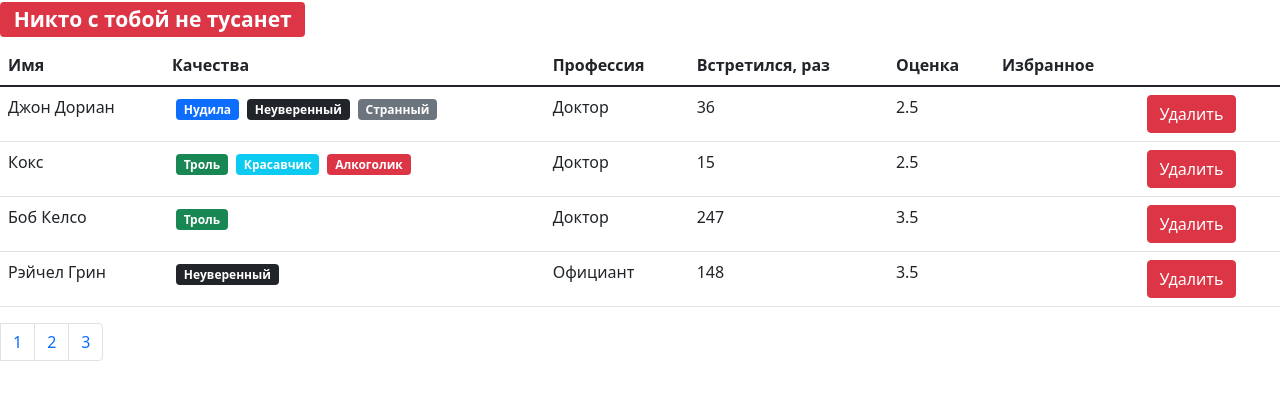
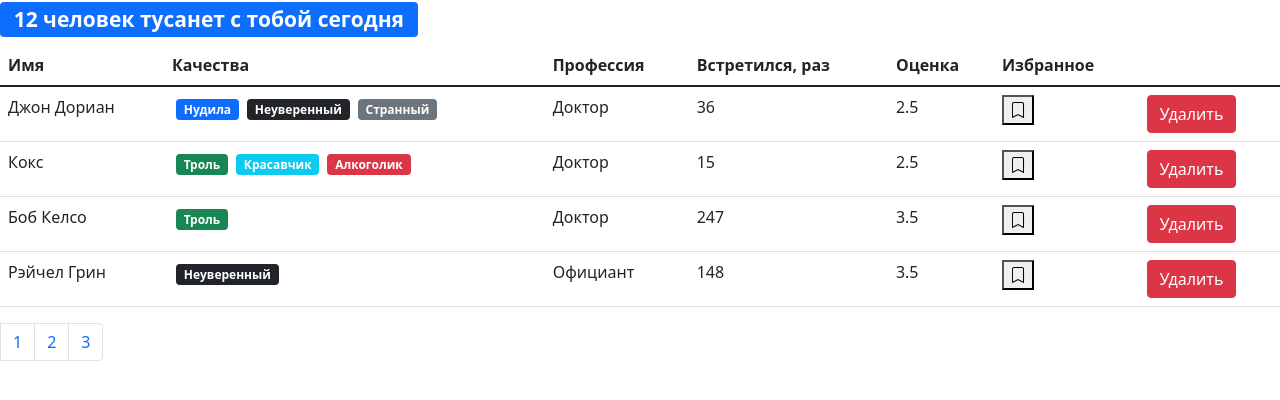
Before and after one commit to vitalii-kompaniets/course-work, a React (Create React App) app: page / in a window 1280 px wide. Shown: the top 400 px of the page. Built offline with nearby package versions, Linux system fonts and the light colour scheme.

Commit message:
Final commit!

```diff
--- a/src/app.jsx
+++ b/src/app.jsx
@@ -10,14 +10,25 @@ const App = () => {
         setUsers(users.filter((user) => user._id !== userId));
     };
 
-    // const handleToggleBookmark = (id) => {
-    //     setUsers();
-    // };
+    const handleToggleBookMark = (id) => {
+        setUsers(
+            users.map((user) => {
+                if (user._id === id) {
+                    return { ...user, bookmark: !user.bookmark };
+                }
+                return user;
+            })
+        );
+    };
 
     return (
         <>
-            <SearchStatus />
-            <Users users={users} handleDelete={handleDelete} />
+            <SearchStatus length={users.length} />
+            <Users
+                onDelete={handleDelete}
+                onToggleBookMark={handleToggleBookMark}
+                users={users}
+            />
         </>
     );
 };
--- a/src/components/bookmark.jsx
+++ b/src/components/bookmark.jsx
@@ -1,22 +1,14 @@
-// import React from "react";
+import React from "react";
+import PropTypes from "prop-types";
+const BookMark = ({ status, ...rest }) => {
+    return (
+        <button {...rest}>
+            <i className={"bi bi-bookmark" + (status ? "-heart-fill" : "")}></i>
+        </button>
+    );
+};
+BookMark.propTypes = {
+    status: PropTypes.bool
+};
 
-// const Bookmark = () => {
-//     return (
-//         <>
-//             <button>
-//                 <svg
-//                     xmlns="http://www.w3.org/2000/svg"
-//                     width="16"
-//                     height="16"
-//                     fill="currentColor"
-//                     className="bi bi-bookmark"
-//                     viewBox="0 0 16 16"
-//                 >
-//                     <path d="M2 2a2 2 0 0 1 2-2h8a2 2 0 0 1 2 2v13.5a.5.5 0 0 1-.777.416L8 13.101l-5.223 2.815A.5.5 0 0 1 2 15.5V2zm2-1a1 1 0 0 0-1 1v12.566l4.723-2.482a.5.5 0 0 1 .554 0L13 14.566V2a1 1 0 0 0-1-1H4z" />
-//                 </svg>
-//             </button>
-//         </>
-//     );
-// };
-
-// export default Bookmark;
+export default BookMark;
--- a/src/components/pagination.jsx
+++ b/src/components/pagination.jsx
@@ -4,9 +4,9 @@ import PropTypes from "prop-types";
 
 const Pagination = ({ onPageChange, itemsCount, pageSize, currentPage }) => {
     const pageCount = Math.ceil(itemsCount / pageSize);
+    const pages = _.range(1, pageCount + 1);
     if (pageCount === 1) return null;
 
-    const pages = _.range(1, pageCount + 1);
     return (
         <nav>
             <ul className="pagination">
--- a/src/components/qualitie.jsx
+++ b/src/components/qualitie.jsx
@@ -1,12 +1,18 @@
 import React from "react";
 import PropTypes from "prop-types";
 
-const Qualitie = ({ item }) => {
-    return <span className={"badge m-1 bg-" + item.color}>{item.name}</span>;
+const Qualities = ({ color, name, _id }) => {
+    return (
+        <span className={"badge m-1 bg-" + color} key={_id}>
+            {name}
+        </span>
+    );
 };
 
-Qualitie.propTypes = {
-    item: PropTypes.object
+Qualities.propTypes = {
+    color: PropTypes.string.isRequired,
+    name: PropTypes.string.isRequired,
+    _id: PropTypes.string.isRequired
 };
 
-export default Qualitie;
+export default Qualities;
--- a/src/components/searchStatus.jsx
+++ b/src/components/searchStatus.jsx
@@ -24,7 +24,7 @@ const SearchStatus = ({ length }) => {
 };
 
 SearchStatus.propTypes = {
-    length: PropTypes.array
+    length: PropTypes.number
 };
 
 export default SearchStatus;
--- a/src/components/user.jsx
+++ b/src/components/user.jsx
@@ -1,24 +1,39 @@
 import React from "react";
-import Qualitie from "./qualitie";
-// import Bookmark from "./bookmark";
+import Qualities from "./qualitie";
+import BookMark from "./bookmark";
 import PropTypes from "prop-types";
 
-const User = ({ user, handleDelete }) => {
+const User = ({
+    _id,
+    name,
+    qualities,
+    profession,
+    completedMeetings,
+    rate,
+    onDelete,
+    bookmark,
+    onToggleBookMark
+}) => {
     return (
-        <tr>
-            <td>{user.name}</td>
+        <tr key={_id}>
+            <td>{name}</td>
             <td>
-                {user.qualities.map((item) => {
-                    return <Qualitie item={item} key={item._id} />;
-                })}
+                {qualities.map((qual) => (
+                    <Qualities key={qual._id} {...qual} />
+                ))}
             </td>
-            <td>{user.profession.name}</td>
-            <td>{user.completedMeetings}</td>
-            <td>{user.rate}</td>
-            <td>{/* <Bookmark /> */}</td>
+            <td>{profession.name}</td>
+            <td>{completedMeetings}</td>
+            <td>{rate}</td>
+            <td>
+                <BookMark
+                    status={bookmark}
+                    onClick={() => onToggleBookMark(_id)}
+                />
+            </td>
             <td>
                 <button
-                    onClick={() => handleDelete(user._id)}
+                    onClick={() => onDelete(_id)}
                     className="btn btn-danger"
                 >
                     Удалить
@@ -29,8 +44,15 @@ const User = ({ user, handleDelete }) => {
 };
 
 User.propTypes = {
-    user: PropTypes.object,
-    handleDelete: PropTypes.func
+    _id: PropTypes.string.isRequired,
+    name: PropTypes.string.isRequired,
+    qualities: PropTypes.array,
+    profession: PropTypes.object.isRequired,
+    completedMeetings: PropTypes.number.isRequired,
+    rate: PropTypes.number.isRequired,
+    onDelete: PropTypes.func.isRequired,
+    bookmark: PropTypes.bool,
+    onToggleBookMark: PropTypes.func.isRequired
 };
 
 export default User;
--- a/src/components/users.jsx
+++ b/src/components/users.jsx
@@ -4,14 +4,14 @@ import { paginate } from "../utils/paginate";
 import Pagination from "./pagination";
 import PropTypes from "prop-types";
 
-const Users = ({ users, handleDelete }) => {
-    const count = users.length;
+const Users = ({ users: allUsers, ...rest }) => {
+    const count = allUsers.length;
     const pageSize = 4;
     const [currentPage, setCurrentPage] = useState(1);
     const handlePageChange = (pageIndex) => {
         setCurrentPage(pageIndex);
     };
-    const userCrop = paginate(users, currentPage, pageSize);
+    const userCrop = paginate(allUsers, currentPage, pageSize);
     return (
         <>
             {count > 0 && (
@@ -29,13 +29,7 @@ const Users = ({ users, handleDelete }) => {
                     </thead>
                     <tbody>
                         {userCrop.map((user) => {
-                            return (
-                                <User
-                                    user={user}
-                                    key={user._id}
-                                    handleDelete={handleDelete}
-                                />
-                            );
+                            return <User {...rest} {...user} key={user._id} />;
                         })}
                     </tbody>
                 </table>
@@ -51,8 +45,7 @@ const Users = ({ users, handleDelete }) => {
 };
 
 Users.propTypes = {
-    users: PropTypes.array,
-    handleDelete: PropTypes.func
+    users: PropTypes.array
 };
 
 export default Users;
--- a/src/index.js
+++ b/src/index.js
@@ -5,7 +5,12 @@ import reportWebVitals from "./reportWebVitals";
 import "bootstrap/dist/css/bootstrap.css";
 import App from "./app";
 
-ReactDOM.render(<App />, document.getElementById("root"));
+ReactDOM.render(
+    <React.StrictMode>
+        <App />
+    </React.StrictMode>,
+    document.getElementById("root")
+);
 
 // If you want to start measuring performance in your app, pass a function
 // to log results (for example: reportWebVitals(console.log))
```
